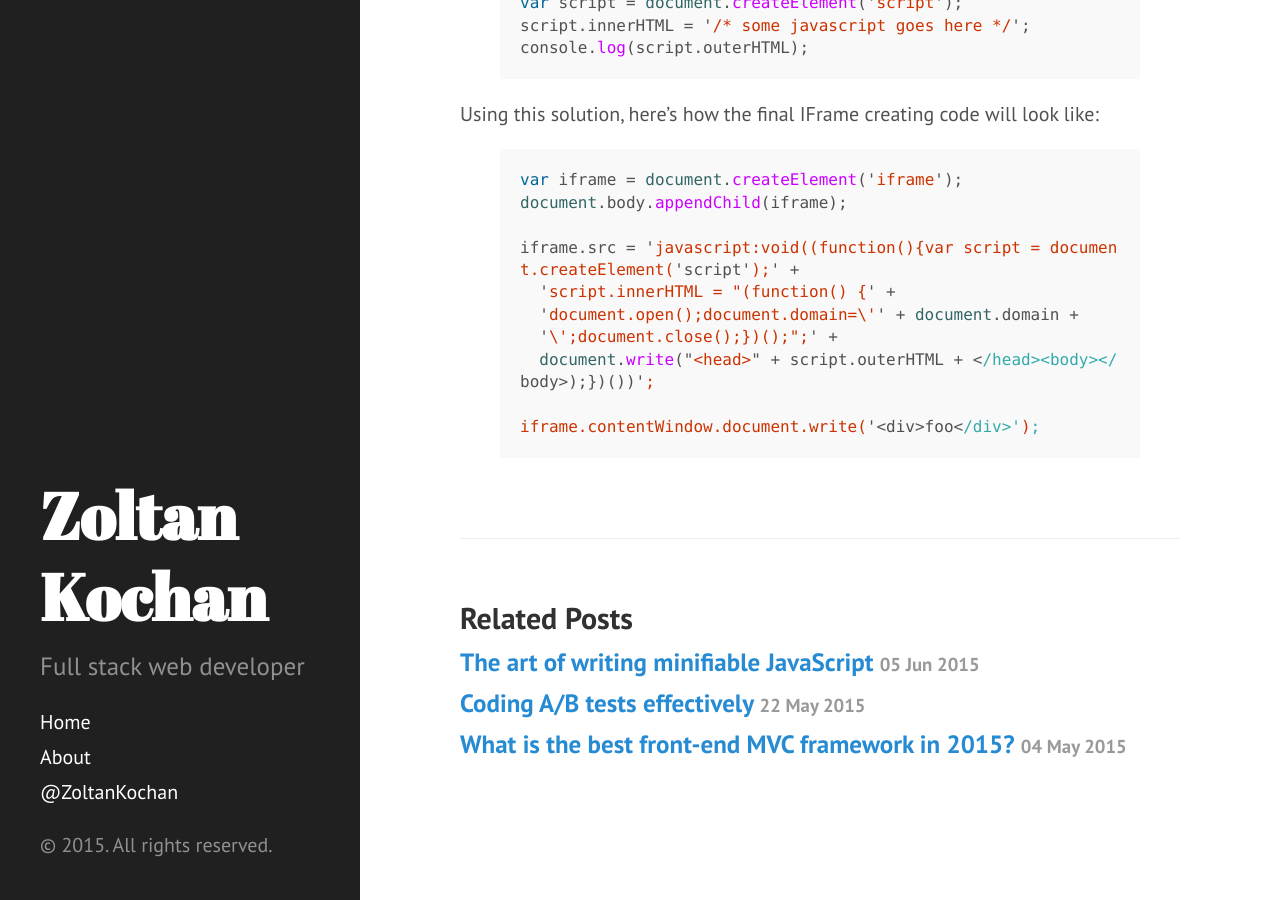
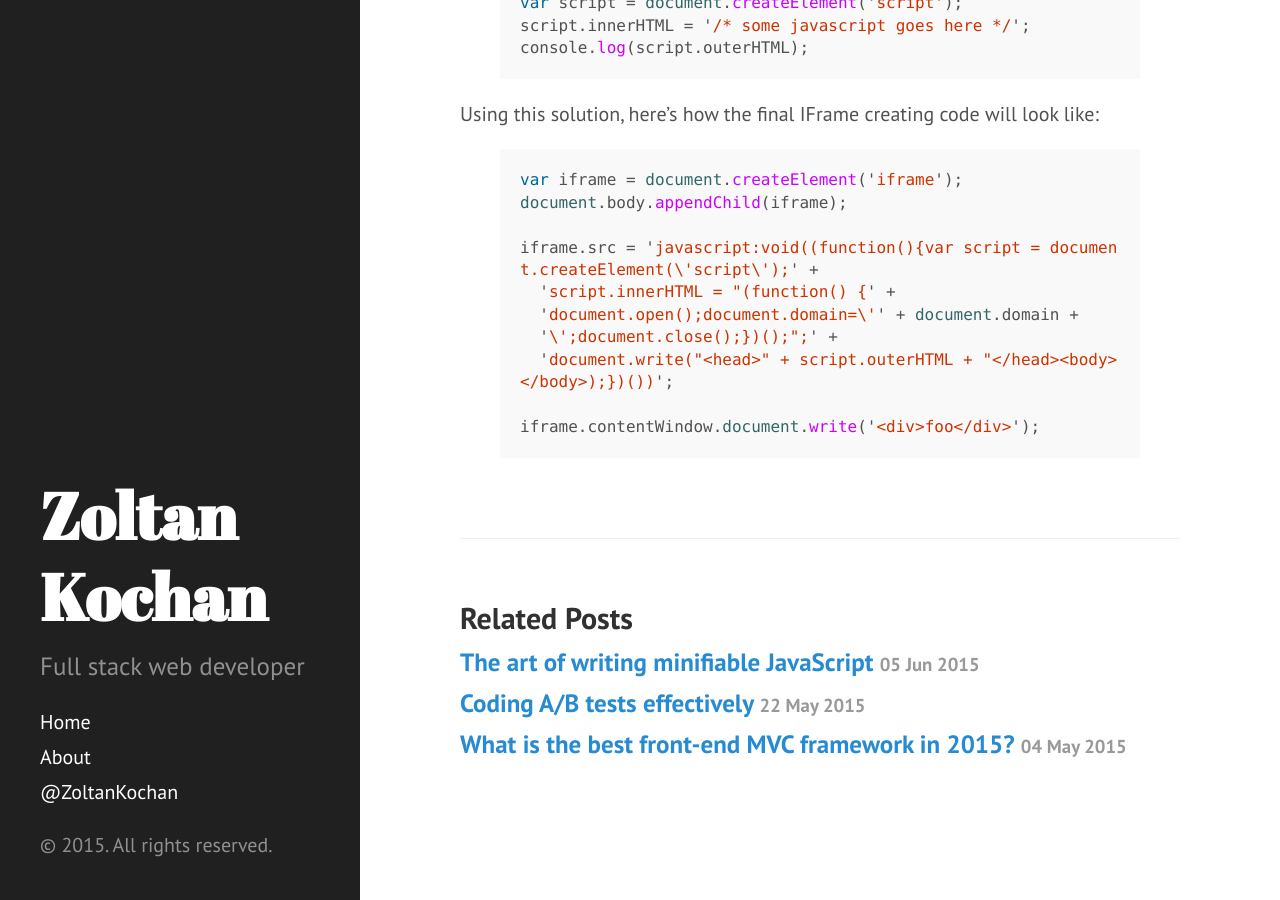
Before and after one commit to zkochan/zkochan.github.io, a Jekyll site: the page built from _posts/2015-06-16-dynamically-create-iframe.md, in a window 1280 px wide and 900 px high, scrolled down 1688 px. Built offline with Jekyll 4.4.1, drawn with Linux system fonts in a browser that asks for light colours; comment, search, counter and statistics services are not loaded.

```diff
--- a/_posts/2015-06-16-dynamically-create-iframe.md
+++ b/_posts/2015-06-16-dynamically-create-iframe.md
@@ -63,11 +63,11 @@ Using this solution, here's how the final IFrame creating code will look like:
 var iframe = document.createElement('iframe');
 document.body.appendChild(iframe);
 
-iframe.src = 'javascript:void((function(){var script = document.createElement('script');' +
+iframe.src = 'javascript:void((function(){var script = document.createElement(\'script\');' +
   'script.innerHTML = "(function() {' +
   'document.open();document.domain=\'' + document.domain +
   '\';document.close();})();";' +
-  document.write("<head>" + script.outerHTML + </head><body></body>);})())';
+  'document.write("<head>" + script.outerHTML + "</head><body></body>);})())';
 
 iframe.contentWindow.document.write('<div>foo</div>');
 {% endhighlight %}
```
